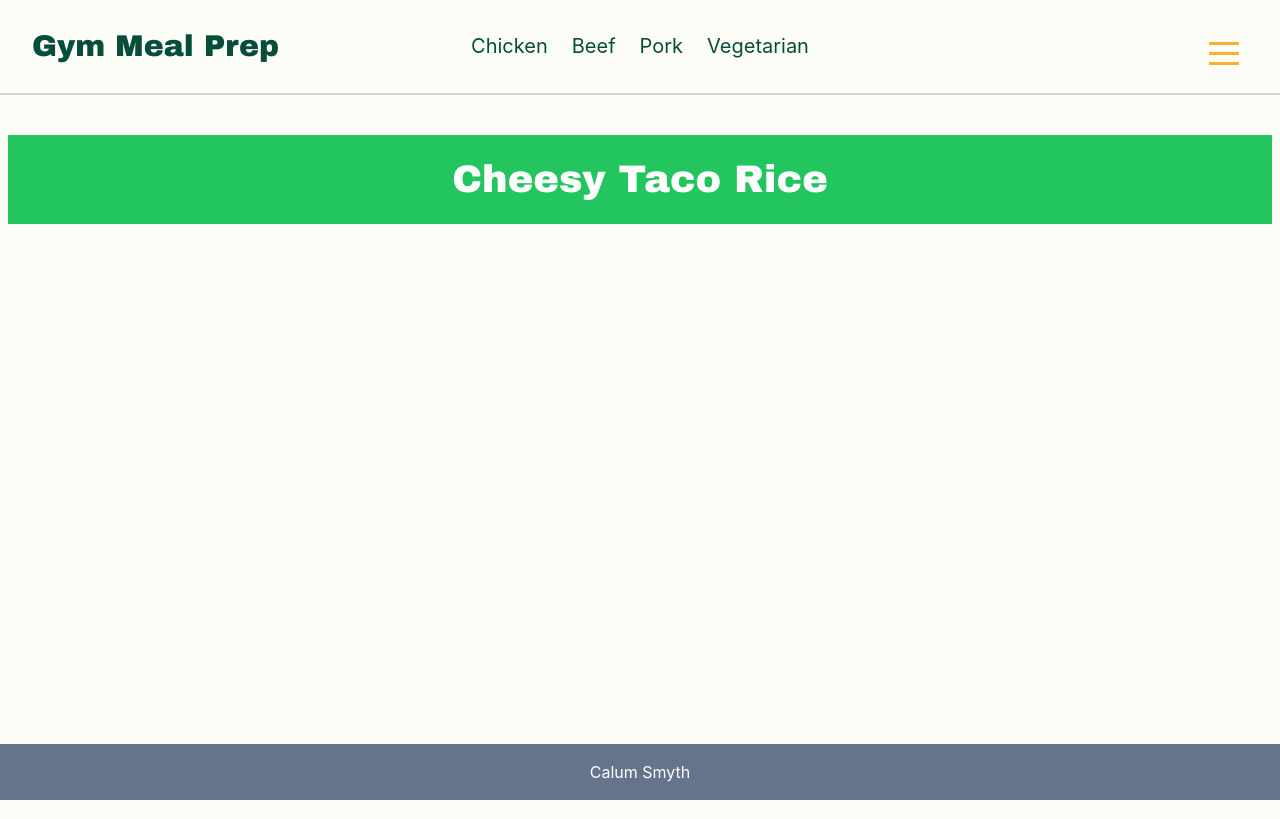
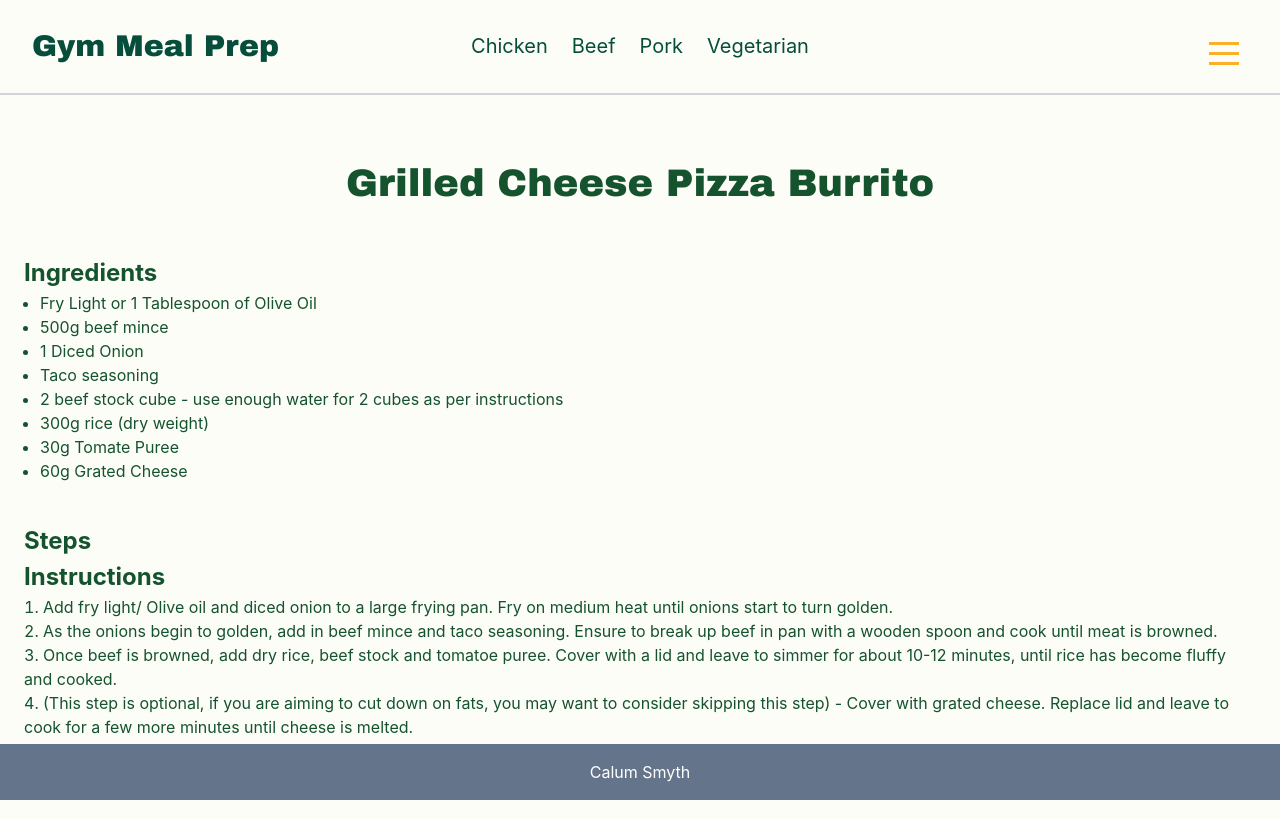
Before and after one commit to calumsmyth/gmpv, a React (Vite) app: page /CheesyTaco in a window 1280 px wide. Built offline with nearby package versions, Linux system fonts and the light colour scheme; the HTML template or start-up script is replaced by a standard one.

Commit message:
Added recipe to cheesyTaco page

```diff
--- a/src/pages/CheesyTaco.jsx
+++ b/src/pages/CheesyTaco.jsx
@@ -1,6 +1,38 @@
 const CheesyTaco = () => {
     return (
-        <h1 className= "bg-green-500 text-white p-4">Cheesy Taco Rice</h1>
+        <>
+            <div id="GrilledCheesePizzaBurrito" className="flex flex-col gap-10 p-4">
+                <div id="page-title" className="flex justify-center items-center text-2xl">
+                    <h1 className= "p-4 h-full">Grilled Cheese Pizza Burrito</h1>
+                </ div>
+
+                <div id="ingredients" className="flex flex-col">
+                    <h2 className="">Ingredients</h2>
+                        <ul className="list-disc pl-4">
+                            <li>Fry Light or 1 Tablespoon of Olive Oil</li>
+                            <li>500g beef mince</li>
+                            <li>1 Diced Onion</li>
+                            <li>Taco seasoning</li>
+                            <li>2 beef stock cube - use enough water for 2 cubes as per instructions</li>
+                            <li>300g rice (dry weight)</li>
+                            <li>30g Tomate Puree</li>
+                            <li>60g Grated Cheese</li>
+                        </ul>
+                </div>
+
+                <div className="steps">
+                    <h2>Steps</h2>
+                        <ol className="list-decimal list-inside">
+                            <h2>Instructions</h2>
+                            <li>Add fry light/ Olive oil and diced onion to a large frying pan. Fry on medium heat until onions start to turn golden.</li>
+                            <li>As the onions begin to golden, add in beef mince and taco seasoning. Ensure to break up beef in pan with a wooden spoon and cook until meat is browned.</li>
+                            <li>Once beef is browned, add dry rice, beef stock and tomatoe puree. Cover with a lid and leave to simmer for about 10-12 minutes, until rice has become fluffy and cooked.</li>
+                            <li>(This step is optional, if you are aiming to cut down on fats, you may want to consider skipping this step) - Cover with grated cheese. Replace lid and leave to cook for a few more minutes until cheese is melted.</li>
+                            <li>Serve and Enjoy! You can eat it on its own, or for that full taco experience, can be eaten with tortila chips, in a tortilla or in a wrap</li>
+                        </ol>
+                </div>
+            </div>
+        </>
     )
 }
 
```
